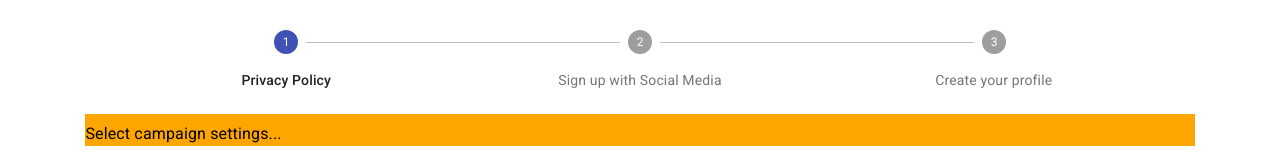
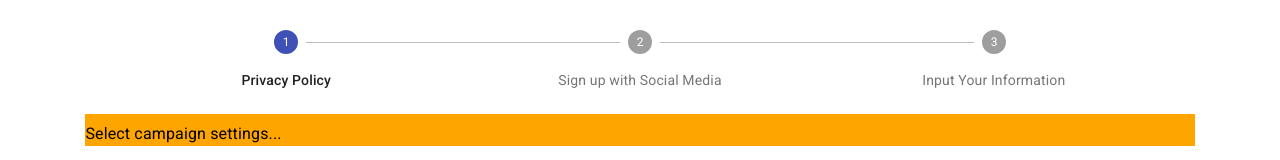
Before and after one commit to kojiokajima/dpcode-samples-next, a Next.js app: page /sample4 in a window 1280 px wide. Shown: the part 426-586 px from the top of the page. Built offline with nearby package versions, Linux system fonts and the light colour scheme; no server answers.

Commit message:
small fix

```diff
--- a/pages/sample4.jsx
+++ b/pages/sample4.jsx
@@ -25,7 +25,7 @@ const useStyles = makeStyles((theme) => ({
 }));
 
 const getSteps = () => {
-  return ["Privacy Policy", "Sign up with Social Media", "Create your profile"];
+  return ["Privacy Policy", "Sign up with Social Media", "Input Your Information"];
 };
 
 const getStepContent = (stepIndex) => {
```
Also changed, not shown: test.js (+8 -4 lines), 1 other file (tests, documents, lock files or other folders).
